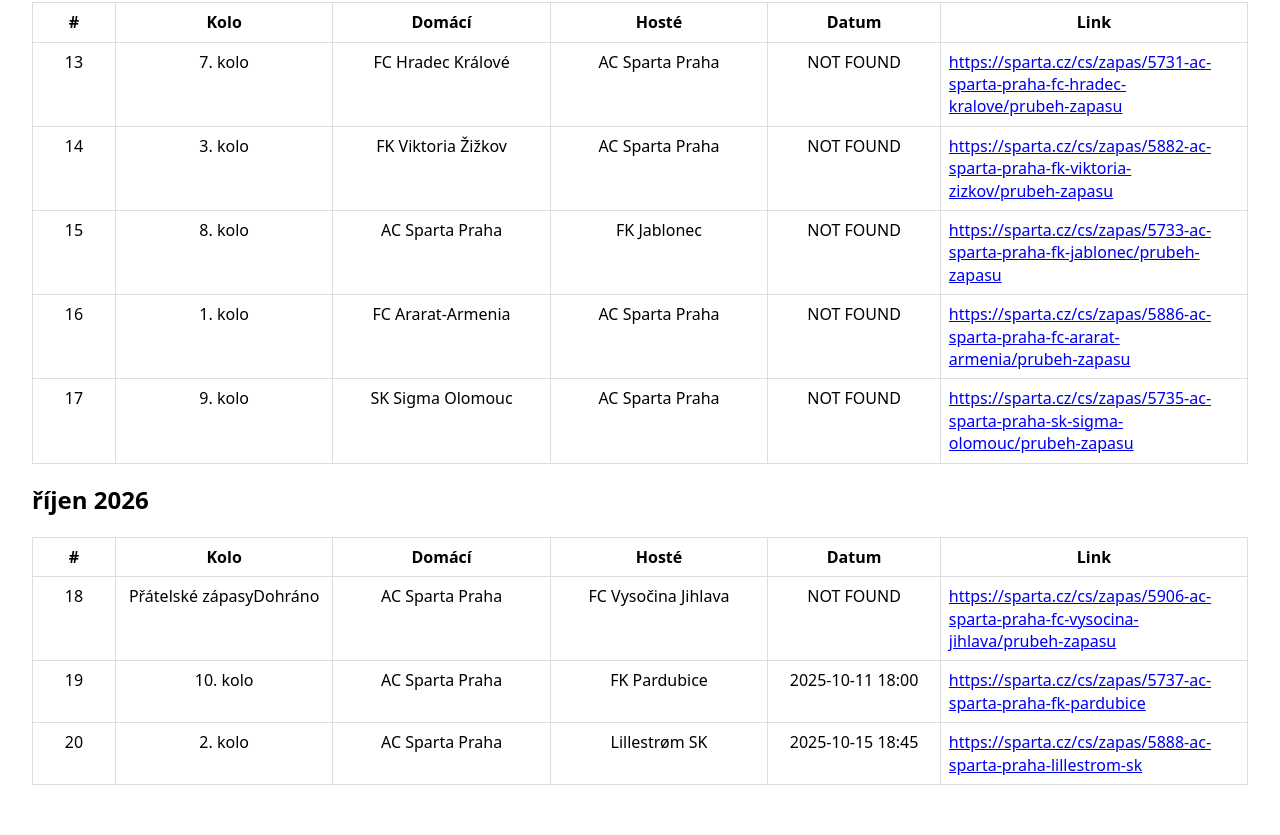
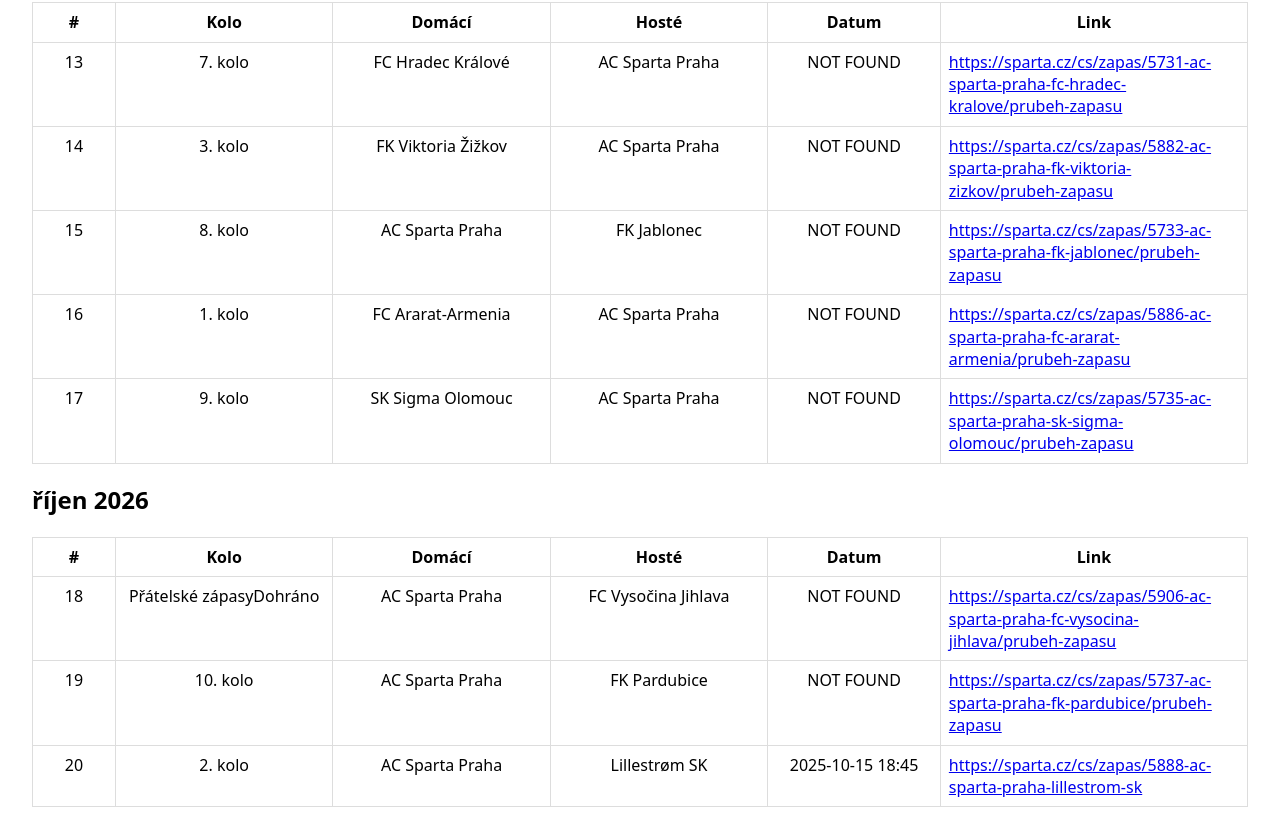
Before and after one commit to Pavhan/sparta-events-calendar, a website: page docs/index.html in a window 1280 px wide. Shown: the part 1432-2267 px from the top of the page. Drawn offline with Linux system fonts and the light colour scheme.

Commit message:
chore: update sparta report + ics

```diff
--- a/docs/index.html
+++ b/docs/index.html
@@ -281,8 +281,8 @@
               <td>10. kolo</td>
               <td>AC Sparta Praha</td>
               <td>FK Pardubice</td>
-              <td>2025-10-11 18:00</td>
-              <td style="text-align:left"><a href="https://sparta.cz/cs/zapas/5737-ac-sparta-praha-fk-pardubice" target="_blank" rel="noreferrer">https://sparta.cz/cs/zapas/5737-ac-sparta-praha-fk-pardubice</a></td>
+              <td>NOT FOUND</td>
+              <td style="text-align:left"><a href="https://sparta.cz/cs/zapas/5737-ac-sparta-praha-fk-pardubice/prubeh-zapasu" target="_blank" rel="noreferrer">https://sparta.cz/cs/zapas/5737-ac-sparta-praha-fk-pardubice/prubeh-zapasu</a></td>
             </tr>
 
 
```
Also changed, not shown: 1 other file.
